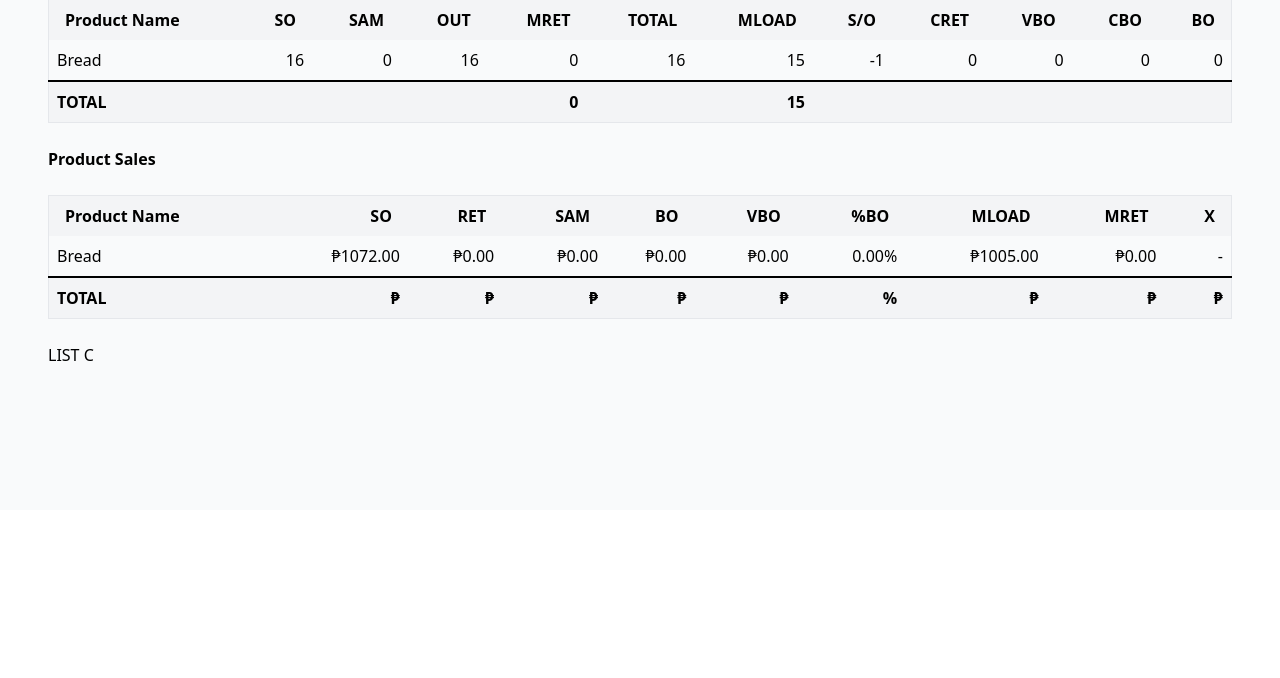
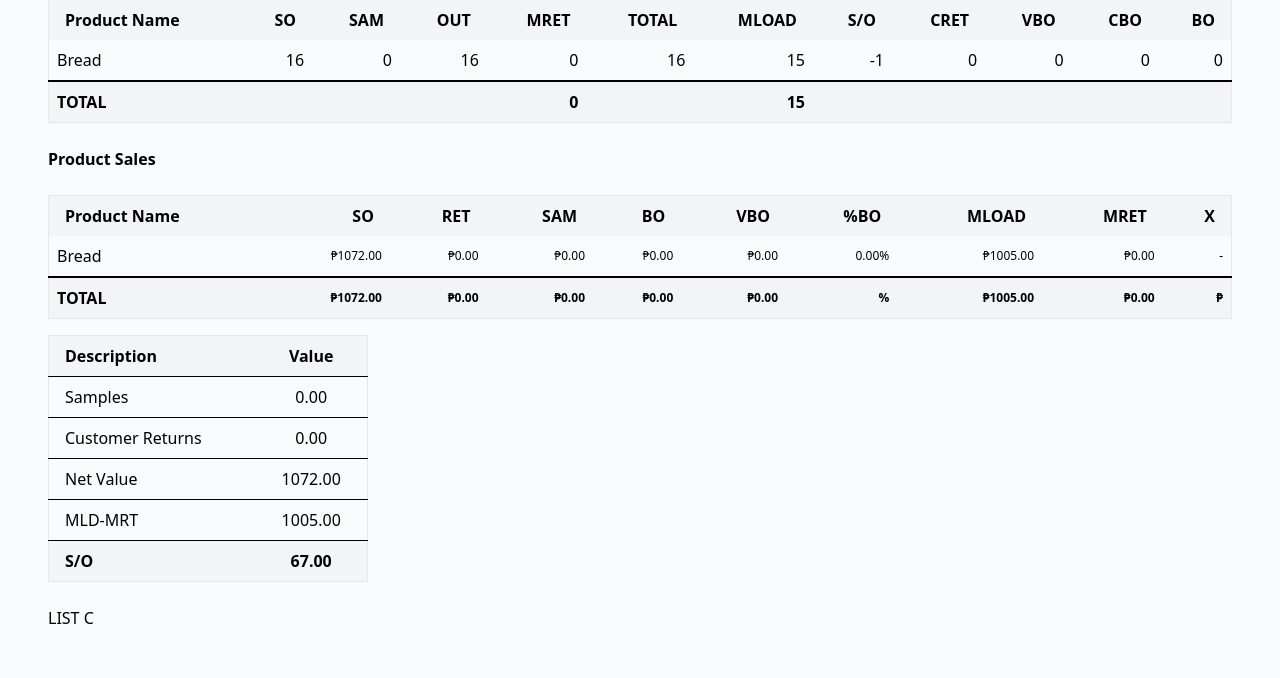
Before and after one commit to Currentflow1/BSG-KFC-Marketing-Sales, a Django app: page /records/7/ in a window 1280 px wide. Shown: the part 290-968 px from the top of the page. Before the commit the page ends 651 px from the top, so only its background shows below. Run offline with Django 5.2, Linux system fonts and the light colour scheme; data comes from the database, SQL or seed files in the repository; parts of the project's set-up code (start-up, migrations or seed data) failed here and were passed over; some libraries are stand-ins or nearby versions.

Commit message:
reports PT2

```diff
--- a/records/views.py
+++ b/records/views.py
@@ -31,25 +31,46 @@ def record_view(request, order_id):
 
     reports = order.marketing.all()
 
-    reports = order.marketing.all()
-
     totals = reports.aggregate(
-        total_SO=Sum("total_SO"),
-        total_SAM=Sum("total_SAM"),
         total_MRET=Sum("total_MRET"),
         total_MLOAD=Sum("total_MLOAD"),
-        total_CRET=Sum("total_CRET"),
-        total_VBO=Sum("total_VBO"),
-        total_CBO=Sum("total_CBO"),
     )
 
     totals = {key: value or 0 for key, value in totals.items()}
 
-    totals["total_out"] = totals["total_SO"] + totals["total_SAM"]
-    totals["total_total"] = totals["total_out"] + totals["total_MRET"]
-    totals["total_cret_balance"] = totals["total_MLOAD"] - totals["total_total"]
-    totals["total_bo"] = totals["total_VBO"] - totals["total_CBO"]
+    totals["total_SO_price"] = sum(
+    item.total_SO_price for item in reports
+)
+    totals["total_SAM_price"] = sum(
+        item.total_SAM_price for item in reports
+    )
 
+    totals["total_MRET_price"] = sum(
+        item.total_MRET_price for item in reports
+    )
+
+    totals["total_CRET_price"] = sum(
+            item.total_CRET_price for item in reports
+        )
+
+    totals["total_MLOAD_price"] = sum(
+        item.total_MLOAD_price for item in reports
+    )
+
+    totals["total_VBO_price"] = sum(
+        item.total_VBO_price for item in reports
+    )
+
+    totals["total_bo_price"] = sum(
+        item.total_bo_price for item in reports
+
+    )
+
+    totals["net_value"] = totals["total_SO_price"] + totals["total_SAM_price"]
+
+    totals["mld_mrt"] = totals["total_MLOAD_price"] - totals["total_MRET_price"]
+
+    totals["so"] = totals["net_value"] - totals["mld_mrt"]
 
     return render(
         request,
--- a/templates/records/reports/components/record_price_list.html
+++ b/templates/records/reports/components/record_price_list.html
@@ -26,39 +26,39 @@
           {{ marketing.product.product_name }}
         </td>
 
-        <td class="p-2 text-right">
+        <td class="p-2 text-right text-xs">
           ₱{{ marketing.total_SO_price }}
         </td>
 
-        <td class="p-2 text-right">
+        <td class="p-2 text-right text-xs">
           ₱{{ marketing.total_MRET_price }}
         </td>
 
-        <td class="p-2 text-right">
+        <td class="p-2 text-right text-xs">
           ₱{{ marketing.total_SAM_price }}
         </td>
 
-        <td class="p-2 text-right">
+        <td class="p-2 text-right text-xs">
           ₱{{ marketing.total_bo_price }}
         </td>
 
-        <td class="p-2 text-right">
+        <td class="p-2 text-right text-xs">
           ₱{{ marketing.total_VBO_price }}
         </td>
 
-        <td class="p-2 text-right">
+        <td class="p-2 text-right text-xs">
           {{ marketing.total_BO_percentage|floatformat:2 }}%
         </td>
 
-        <td class="p-2 text-right">
+        <td class="p-2 text-right text-xs">
           ₱{{ marketing.total_MLOAD_price }}
         </td>
 
-        <td class="p-2 text-right">
+        <td class="p-2 text-right text-xs">
           ₱{{ marketing.total_MRET_price }}
         </td>
 
-        <td class="p-2 text-right">
+        <td class="p-2 text-right text-xs">
           -
         </td>
 
@@ -72,42 +72,90 @@
           TOTAL
         </td>
 
-        <td class="p-2 text-right">
+        <td class="p-2 text-right text-xs">
           ₱{{ totals.total_SO_price }}
         </td>
 
-        <td class="p-2 text-right">
+        <td class="p-2 text-right text-xs">
+          ₱{{ totals.total_CRET_price }}
+        </td>
+
+        <td class="p-2 text-right text-xs">
+          ₱{{ totals.total_SAM_price }}
+        </td>
+
+        <td class="p-2 text-right text-xs">
+          ₱{{ totals.total_bo_price }}
+        </td>
+
+        <td class="p-2 text-right text-xs">
+          ₱{{ totals.total_VBO_price }}
+        </td>
+
+        <td class="p-2 text-right text-xs">
+          {{ totals.total_BO_percentage|floatformat:2 }}%
+        </td>
+
+        <td class="p-2 text-right text-xs">
+          ₱{{ totals.total_MLOAD_price }}
+        </td>
+
+        <td class="p-2 text-right text-xs">
           ₱{{ totals.total_MRET_price }}
         </td>
 
-        <td class="p-2 text-right">
-          ₱{{ totals.total_SAM_price }}
-        </td>
-
-        <td class="p-2 text-right">
-          ₱{{ totals.total_bo_price }}
-        </td>
-
-        <td class="p-2 text-right">
-          ₱{{ totals.total_VBO_price }}
-        </td>
-
-        <td class="p-2 text-right">
-          {{ totals.total_BO_percentage|floatformat:2 }}%
-        </td>
-
-        <td class="p-2 text-right">
-          ₱{{ totals.total_MLOAD_price }}
-        </td>
-
-        <td class="p-2 text-right">
-          ₱{{ totals.total_MRET_price }}
-        </td>
-
-        <td class="p-2 text-right">
+        <td class="p-2 text-right text-xs">
           ₱{{ totals.total_short_over_price }}
         </td>
       </tr>
     </tbody>
   </table>
+
+  <div class="overflow-x-auto">
+  <table class="w-80 border border-gray-200 rounded-lg mt-4">
+    <thead class="bg-gray-100">
+      <tr>
+        <th class="px-4 py-2 text-left">Description</th>
+        <th class="px-4 py-2 text-center">Value</th>
+      </tr>
+    </thead>
+
+    <tbody>
+      <tr class="border-t">
+        <td class="px-4 py-2">Samples</td>
+        <td class="px-4 py-2 text-center">
+          {{ totals.total_SAM_price }}
+        </td>
+      </tr>
+
+      <tr class="border-t">
+        <td class="px-4 py-2">Customer Returns</td>
+        <td class="px-4 py-2 text-center">
+          {{ totals.total_CRET_price }}
+        </td>
+      </tr>
+
+      <tr class="border-t">
+        <td class="px-4 py-2">Net Value</td>
+        <td class="px-4 py-2 text-center">
+          {{ totals.net_value }}
+        </td>
+      </tr>
+
+      <tr class="border-t">
+        <td class="px-4 py-2">MLD-MRT</td>
+        <td class="px-4 py-2 text-center">
+          {{ totals.mld_mrt }}
+        </td>
+      </tr>
+
+      <tr class="border-t font-bold bg-gray-100">
+        <td class="px-4 py-2">S/O</td>
+        <td class="px-4 py-2 text-center">
+          {{ totals.so }}
+        </td>
+      </tr>
+    </tbody>
+  </table>
 </div>
+</div>
--- a/theme/static/css/dist/styles.css
+++ b/theme/static/css/dist/styles.css
@@ -39,8 +39,11 @@
     --color-black: #000;
     --color-white: #fff;
     --spacing: 0.25rem;
+    --container-xs: 20rem;
     --container-sm: 24rem;
     --container-7xl: 80rem;
+    --text-xs: 0.75rem;
+    --text-xs--line-height: calc(1 / 0.75);
     --text-sm: 0.875rem;
     --text-sm--line-height: calc(1.25 / 0.875);
     --text-base: 1rem;
@@ -340,8 +349,14 @@
   .w-50 {
     width: calc(var(--spacing) * 50);
   }
+  .w-56 {
+    width: calc(var(--spacing) * 56);
+  }
   .w-64 {
     width: calc(var(--spacing) * 64);
+  }
+  .w-80 {
+    width: calc(var(--spacing) * 80);
   }
   .w-128 {
     width: calc(var(--spacing) * 128);
@@ -631,6 +680,10 @@
   .text-xl {
     font-size: var(--text-xl);
     line-height: var(--tw-leading, var(--text-xl--line-height));
+  }
+  .text-xs {
+    font-size: var(--text-xs);
+    line-height: var(--tw-leading, var(--text-xs--line-height));
   }
   .leading-6 {
     --tw-leading: calc(var(--spacing) * 6);
@@ -1106,6 +1166,11 @@
   inherits: false;
   initial-value: 0 0 #0000;
 }
+@property --tw-outline-style {
+  syntax: "*";
+  inherits: false;
+  initial-value: solid;
+}
 @property --tw-duration {
   syntax: "*";
   inherits: false;
@@ -1160,6 +1225,7 @@
       --tw-ring-offset-width: 0px;
       --tw-ring-offset-color: #fff;
       --tw-ring-offset-shadow: 0 0 #0000;
+      --tw-outline-style: solid;
       --tw-duration: initial;
       --tw-scale-x: 1;
       --tw-scale-y: 1;
```
Also changed, not shown: other parts of theme/static/css/dist/styles.css (+47 -0 lines).
